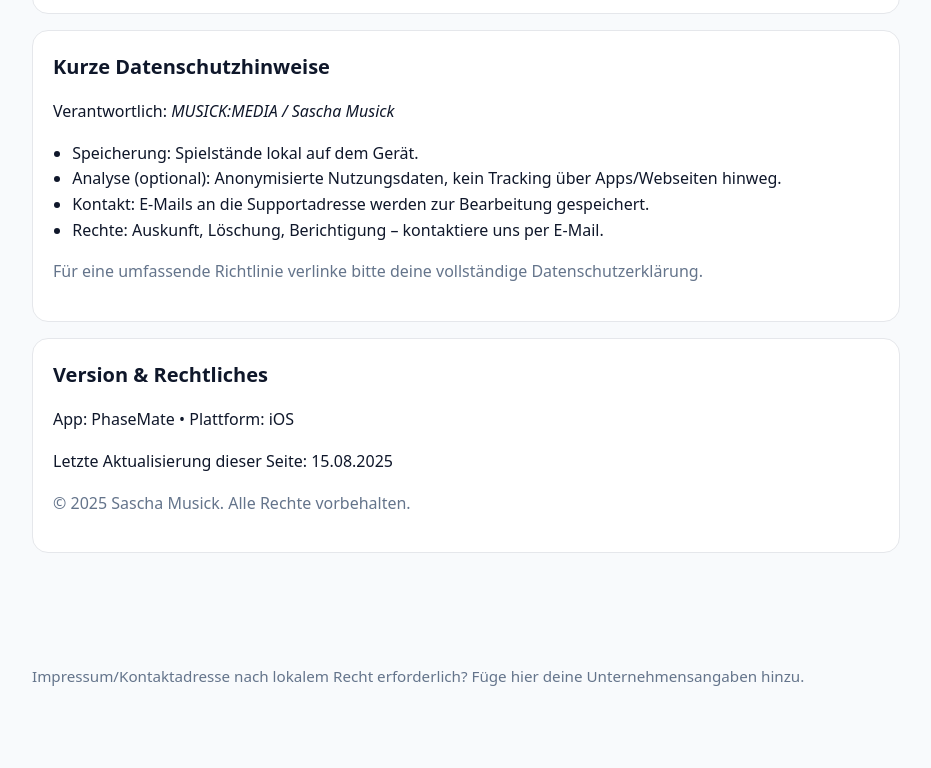
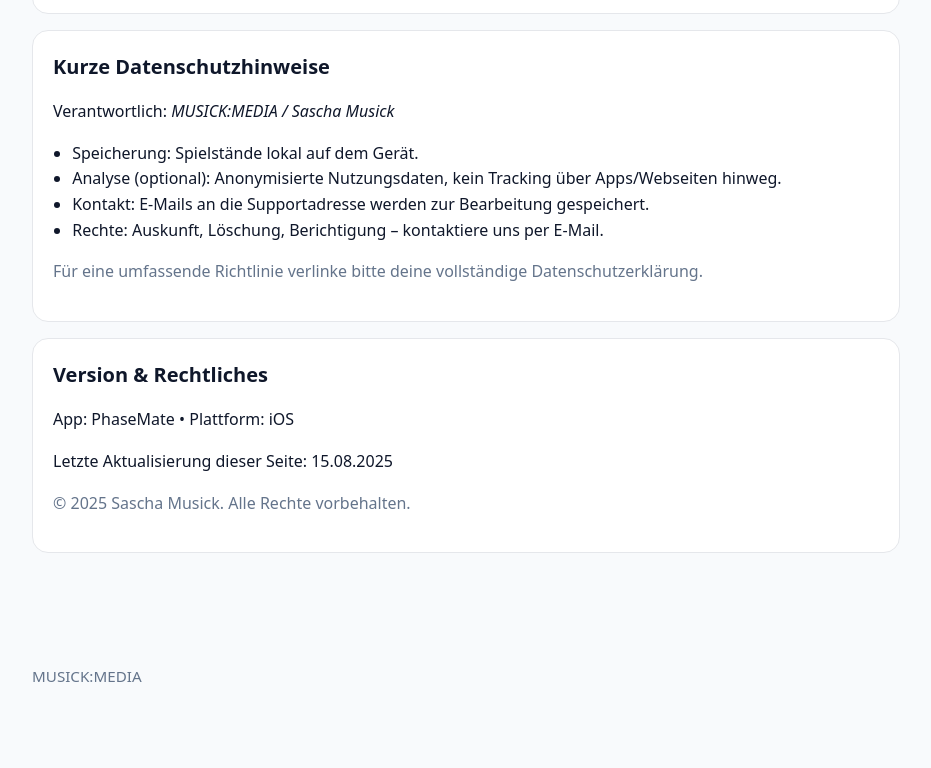
Before and after one commit to musickmedia/phase-mate-support, a plain HTML site: page index.html in a window 1280 px wide. Shown: the part 779-1547 px from the top of the page, without its empty margins (174-1105 px from the left). Drawn offline with Linux system fonts and the light colour scheme.

Commit message:
Update index.html

```diff
--- a/index.html
+++ b/index.html
@@ -84,7 +84,7 @@
   </main>
 
   <footer>
-    <p class="muted">Impressum/Kontaktadresse nach lokalem Recht erforderlich? Füge hier deine Unternehmensangaben hinzu.</p>
+    <p class="muted">MUSICK:MEDIA</p>
   </footer>
 
   <!-- Optional: strukturierte Daten für FAQ (hilft bei Google, schadet nie) -->
```
